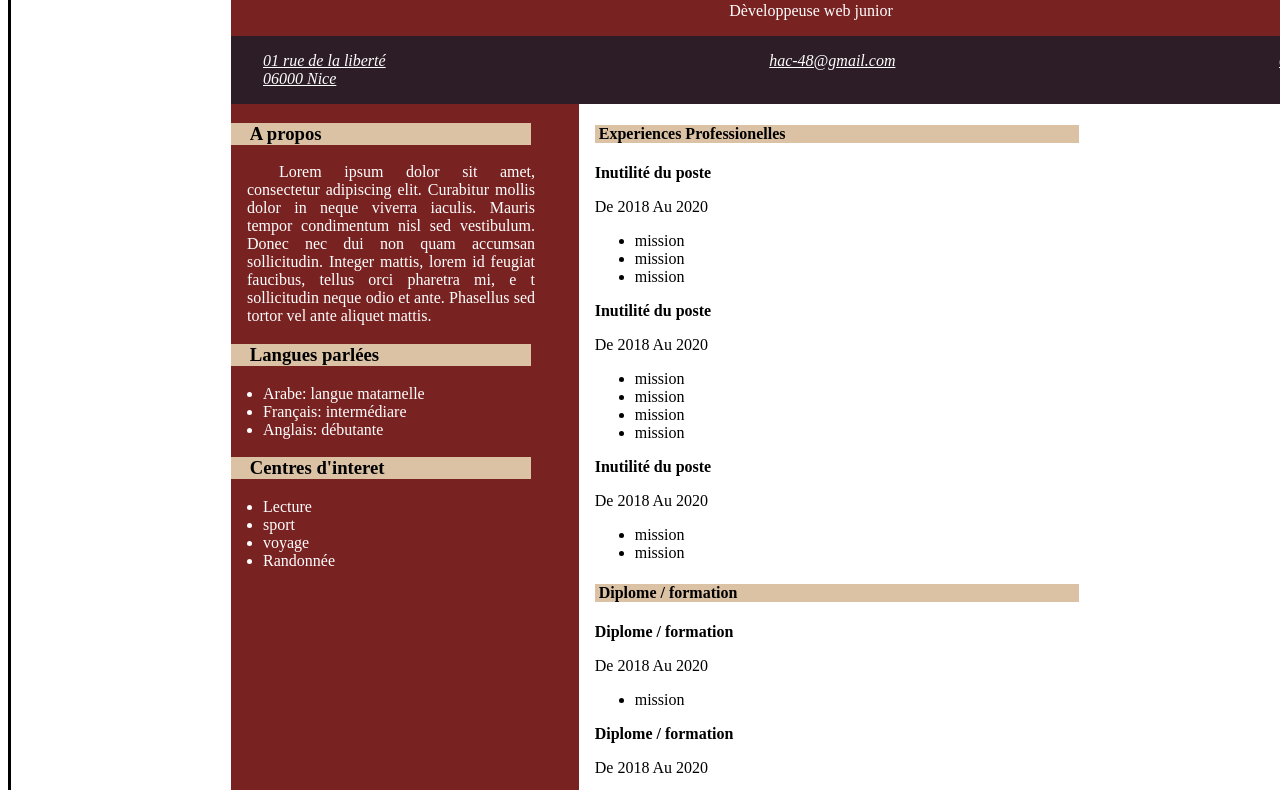
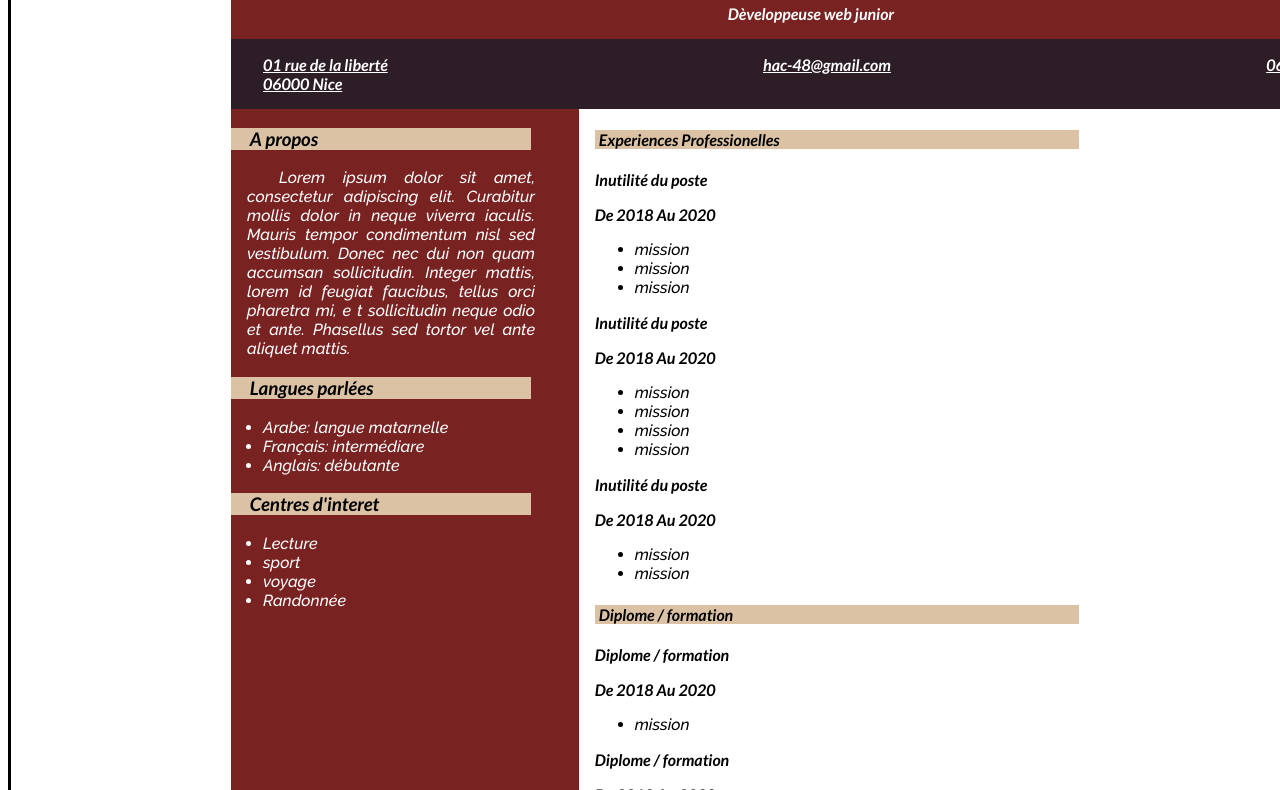
Before and after one commit to hcnfat/cr-er-un-CV, a plain HTML site: page INDEX.HTML in a window 1280 px wide. Shown: the part 188-978 px from the top of the page. Drawn offline with Linux system fonts and the light colour scheme; files whose address does not match are found by name.

Commit message:
add code

```diff
--- a/asset/css/home.css
+++ b/asset/css/home.css
@@ -33,16 +33,19 @@ address{
     justify-content: space-between;
     padding-left: 2em;
     padding-right: 2em;
+    font-family: "lato", sans-serif;
 }
 .post{
     display: flex;
     justify-content: center;
     color: white;
+    font-family: "lato", sans-serif;
 }
 h2{
     display: flex;
     justify-content: center;
     color: white;
+    font-family: "lato", sans-serif;
 }
 nav{
     padding-top: 1em;
@@ -53,12 +56,14 @@ nav{
     width: 18em;
     color: white;
     padding-left: 1em;
+    font-family: "raleway", sans-serif;
 }
 h3{
     color: black;
     background-color: #dbc2a4;
     width: 15em;
     padding-left: 1em;
+    font-family: "lato", sans-serif;
 }
 #leisure{
     color: white;
@@ -92,5 +97,55 @@ h4{
     background-color: #dbc2a4;
     width: 30em;
     padding-left: 4px;
+    font-family: "lato", sans-serif;
 
 }
+
+main section div h4:hover{
+    border-left: 1em solid #782221 ;
+
+}
+
+.liens{
+    display: flex;
+    justify-content: space-evenly;
+    padding-top: 1em;
+    padding-left: 31em;
+    width: 10EM;
+}
+
+#compte-1{
+    width: 2em;
+    height: 2em;
+
+}
+
+#compte-2{
+    width: 2em;
+    height: 2em;
+
+}
+
+#compte-3{
+    width: 2em;
+    height: 2em;
+
+}
+
+small{
+    color: white;
+    display: flex;
+    justify-content: center;
+
+}
+
+footer div a:hover{
+    opacity: 0.4;
+
+}
+ul {
+    font-family: "raleway", sans-serif;
+}
+p {
+    font-family: "lato", sans-serif;
+}
--- a/asset/css/style.css
+++ b/asset/css/style.css
@@ -1,38 +1,8 @@
-main section div h4:hover{
-    border-left: 1em solid #782221 ;
+@import url('https://fonts.googleapis.com/css2? family= Lato:ital,wght@1,700 & display=swap');
 
+@font-face {
+    font-family: "raleway";
+    src: url('../font/Raleway-MediumItalic.woff');
+    src: url('../font/Raleway-MediumItalic.ttf') format('truetype'),
+    url('../font/Raleway-MediumItalic.otf.otf') format('opentype');
 }
-.liens{
-    display: flex;
-    justify-content: space-evenly;
-    padding-top: 1em;
-    padding-left: 31em;
-    width: 10EM;
-}
-#compte-1{
-    width: 2em;
-    height: 2em;
-
-}
-#compte-2{
-    width: 2em;
-    height: 2em;
-
-}
-#compte-3{
-    width: 2em;
-    height: 2em;
-
-}
-
-small{
-    color: white;
-    display: flex;
-    justify-content: center;
-
-}
-
-footer div a:hover{
-    opacity: 0.4;
-
-}
```
Also changed, not shown: asset/font/Raleway-MediumItalic.otf.otf (added), asset/font/Raleway-MediumItalic.ttf (added), asset/font/Raleway-MediumItalic.woff (added).
